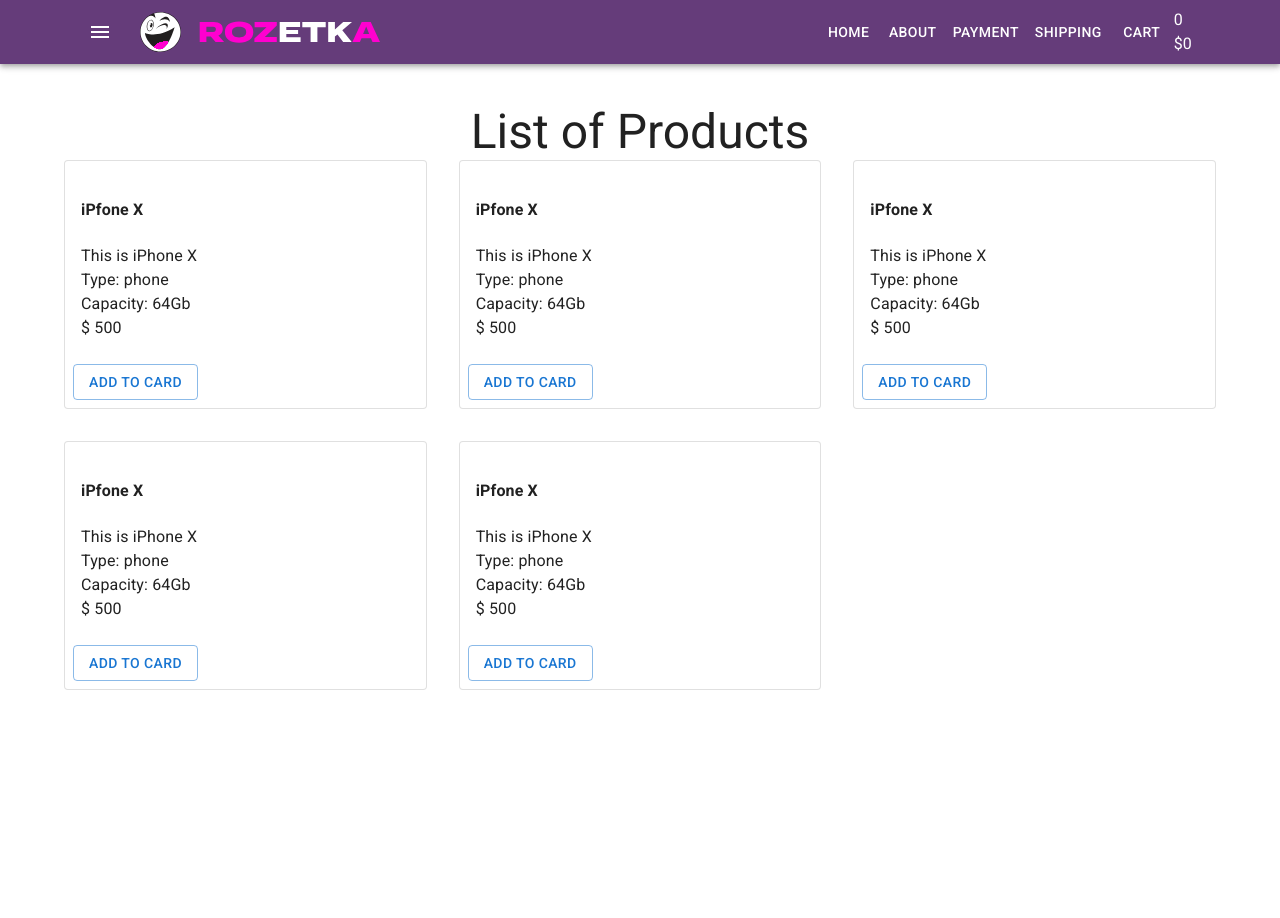
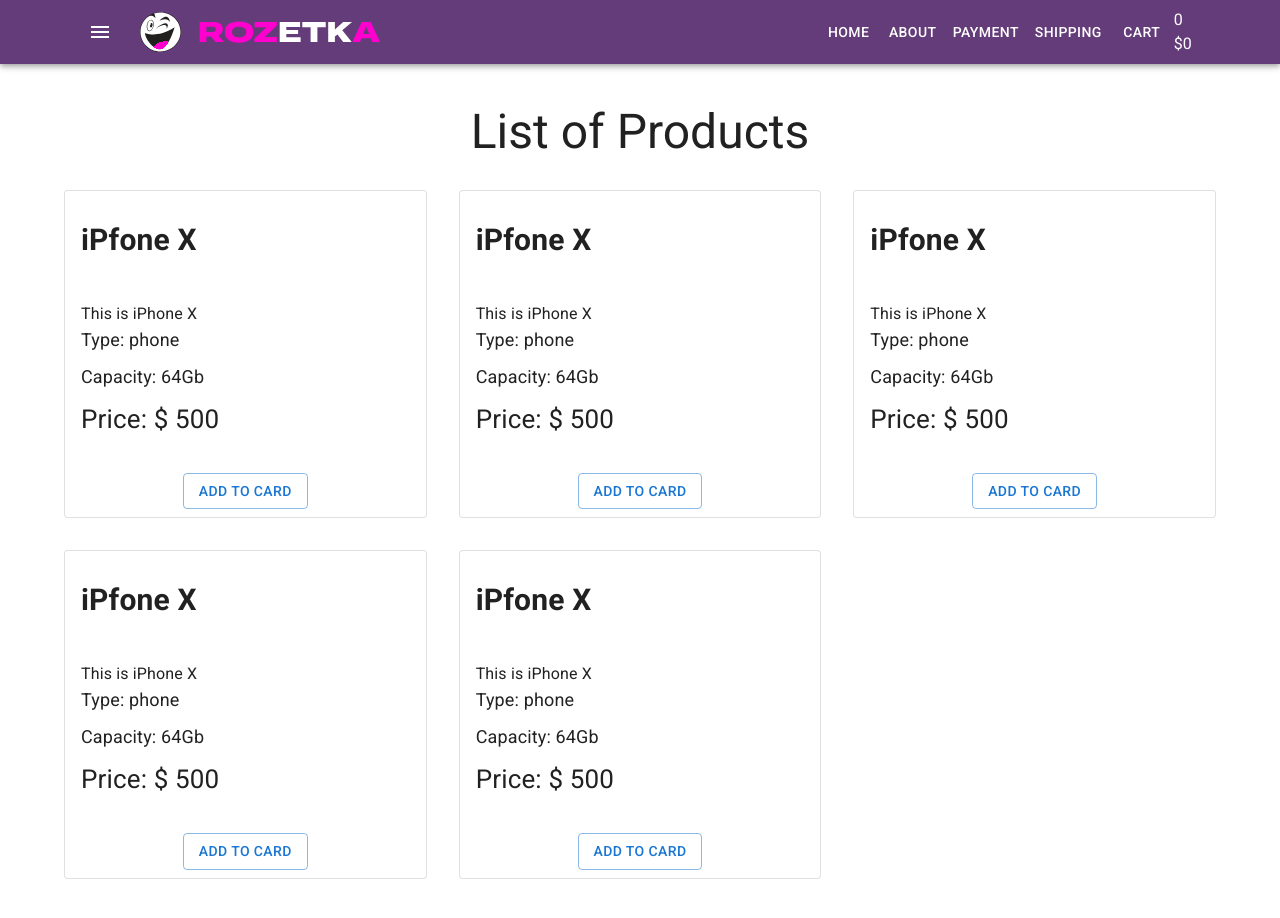
Before and after one commit to OlgaStam/shop-project-react, a React (Create React App) app: page / in a window 1280 px wide. Before the commit the page ends 800 px from the top, so only its background shows below. Built offline with nearby package versions, Linux system fonts and the light colour scheme.

Commit message:
стили для  ProductList и ProductListItem

```diff
--- a/src/components/Products/ProductList.tsx
+++ b/src/components/Products/ProductList.tsx
@@ -5,7 +5,14 @@
 const ProductList = (props: Props) => {
     return (
         <>
-            <Typography component="h2" variant="h3" align="center">
+            <Typography
+                component="h2"
+                variant="h3"
+                align="center"
+                sx={{
+                    marginBottom: '30px',
+                }}
+            >
                 List of Products
             </Typography>
             <Grid container spacing={4}>
--- /dev/null
+++ b/src/components/Products/ProductListItem.scss
@@ -0,0 +1,24 @@
+.product-title {
+    font-size: 30px;
+    margin-top: 10px;
+}
+
+.product-description {
+    font-size: 20px;
+    margin-bottom: 10px;
+}
+
+.product-features {
+    font-size: 18px;
+    margin-bottom: 10px;
+}
+
+.product-price {
+    font-size: 26px;
+    margin-bottom: 10px;
+}
+
+.btns-wrap {
+    display: flex;
+    justify-content: center;
+}
--- a/src/components/Products/ProductListItem.tsx
+++ b/src/components/Products/ProductListItem.tsx
@@ -1,4 +1,5 @@
 import { Button, Card, CardActions, CardContent } from '@mui/material'
+import './ProductListItem.scss'
 
 type Props = {}
 const ProductListItem = (props: Props) => {
@@ -9,9 +10,9 @@
                 <div className="product-discription">This is iPhone X</div>
                 <div className="product-features">Type: phone</div>
                 <div className="product-features">Capacity: 64Gb</div>
-                <div className="product-price">$ 500</div>
+                <div className="product-price">Price: $ 500</div>
             </CardContent>
-            <CardActions>
+            <CardActions className="btns-wrap">
                 <Button variant="outlined">Add to card</Button>
             </CardActions>
         </Card>
```
